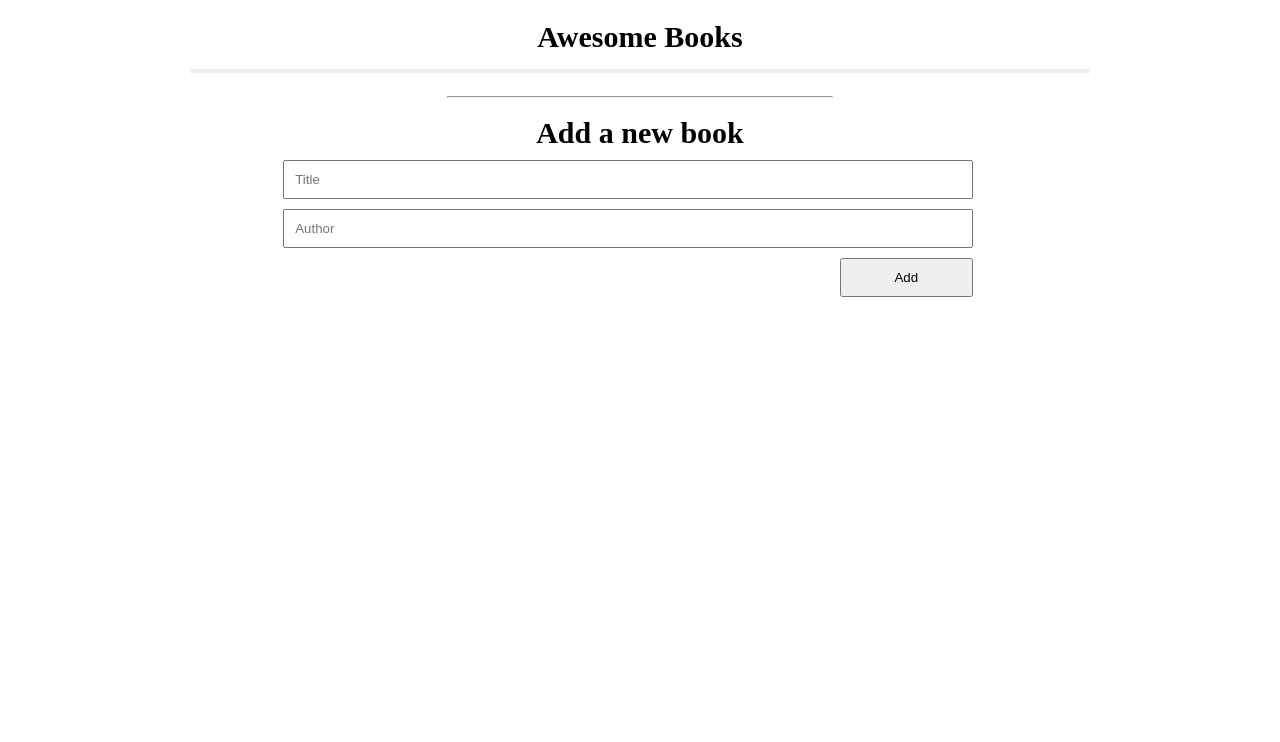
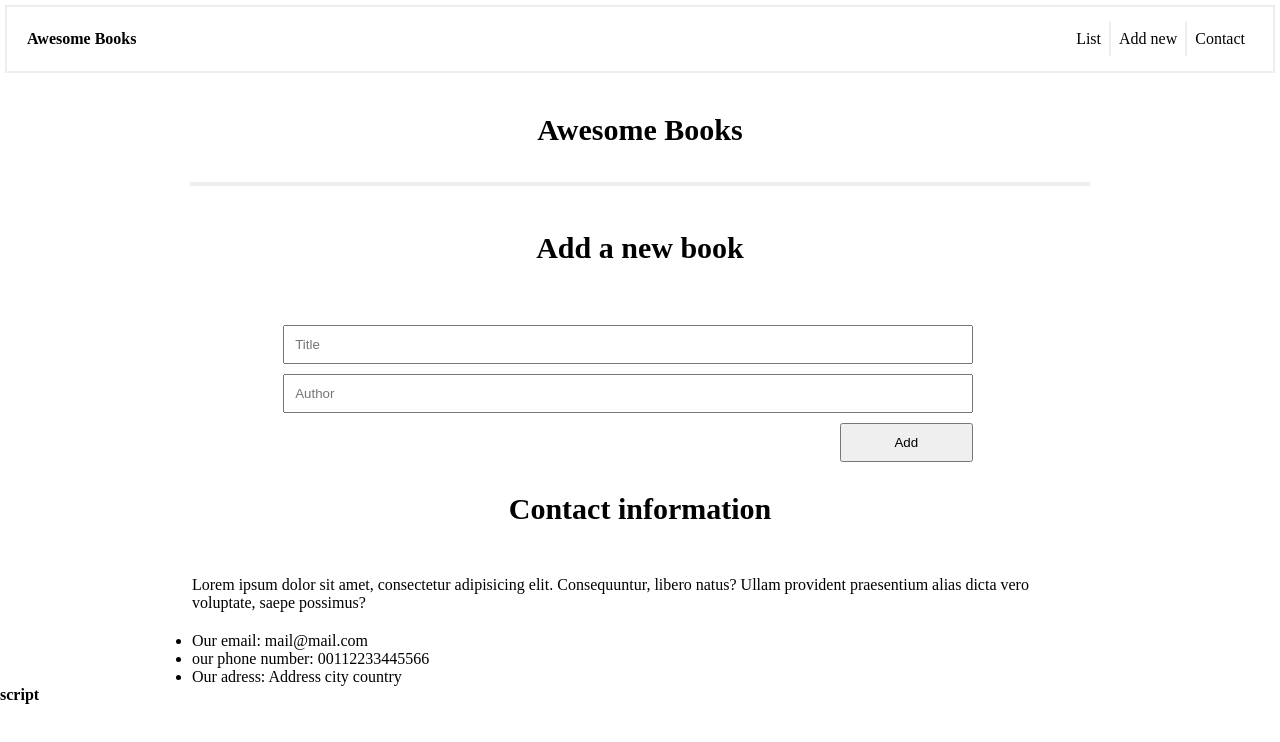
Before and after one commit to Dagic-zewdu/awesome-books-with-classes, a website with bundled scripts: page index.html in a window 1280 px wide. Built offline with nearby package versions, Linux system fonts and the light colour scheme.

Commit message:
Add the contact section and nav bar html + respective styling

```diff
--- a/index.html
+++ b/index.html
@@ -1,36 +1,69 @@
 <!DOCTYPE html>
 <html lang="en">
-
   <head>
-    <meta charset="UTF-8">
-    <meta http-equiv="X-UA-Compatible" content="IE=edge">
-    <meta name="viewport" content="width=device-width, initial-scale=1.0">
-    <link rel="stylesheet" href="style.css">
-    <link rel="stylesheet" href="css-reset.css">
-    <title>Document</title>
+    <meta charset="UTF-8" />
+    <meta http-equiv="X-UA-Compatible" content="IE=edge" />
+    <meta name="viewport" content="width=device-width, initial-scale=1.0" />
+    <link rel="stylesheet" href="style.css" />
+    <link rel="stylesheet" href="css-reset.css" />
+    <title>Awesome Books</title>
   </head>
 
   <body>
-
+    <header>
+      <nav class="nav">
+        <h3 class="heading-3">Awesome Books</h3>
+        <ul class="nav-container">
+          <li class="nav-item vl">List</li>
+          <li class="nav-item vl">Add new</li>
+          <li class="nav-item">Contact</li>
+        </ul>
+      </nav>
+    </header>
     <section id="added-books">
       <h1 class="heading">Awesome Books</h1>
       <div class="card">
-            <ul class="book-list">
-
-            </ul>
+        <ul class="book-list"></ul>
       </div>
-        <hr>
     </section>
-    <section class="book-form">
-        <h2 class="heading">Add a new book</h2>
+    <section class="book-form ">
+      <h2 class="heading margin-b">Add a new book</h2>
       <form action="#" id="form">
-            <input type="text" name="title" required id="title" placeholder="Title" class="input-item my-10">
-            <input type="text" name="author" required id="author" placeholder="Author" class="input-item">
+        <input
+          type="text"
+          name="title"
+          required
+          id="title"
+          placeholder="Title"
+          class="input-item my-10"
+        />
+        <input
+          type="text"
+          name="author"
+          required
+          id="author"
+          placeholder="Author"
+          class="input-item"
+        />
         <button type="submit" class="btn-submit my-10">Add</button>
       </form>
     </section>
-
+    <section class="contact-section ">
+      <h2 class="heading margin-b">Contact information</h2>
+      <p class="contact-info">
+        Lorem ipsum dolor sit amet, consectetur adipisicing elit. Consequuntur,
+        libero natus? Ullam provident praesentium alias dicta vero voluptate,
+        saepe possimus?
+      </p>
+      <ul>
+          <li>Our email: mail@mail.com</li>
+          <li>our phone number: 00112233445566</li>
+          <li>Our adress: Address city country</li>
+      </ul>
+    </section>
+    <footer>
+      <h3 class="heading-3">script</h3>
+    </footer>
     <script type="module" src="js/index.js"></script>
   </body>
-
 </html>
--- a/style.css
+++ b/style.css
@@ -23,6 +23,11 @@ body {
 .heading {
   text-align: center;
   font-size: 30px;
+  margin: 20px 0;
+}
+
+.margin-b {
+  margin-bottom: 50px;
 }
 
 .book-form {
@@ -67,3 +72,36 @@ body {
 hr {
   width: 30%;
 }
+
+.nav {
+  display: flex;
+  justify-content: space-between;
+  align-items: center;
+  padding: 15px 20px;
+  margin: 5px 5px 20px 5px;
+  border: 2px solid #eee;
+}
+
+.nav-container {
+  display: flex;
+  list-style: none;
+
+}
+
+.nav-item {
+padding: 8px;
+}
+
+.vl {
+  border-right: 2px solid #eee;
+}
+
+.contact-section {
+  width: 70%;
+  text-align: left;
+  margin: auto;
+}
+
+.contact-info {
+  margin: 0 0 20px 0;
+}
```
Lines whose indentation alone changed are shown as unchanged.
